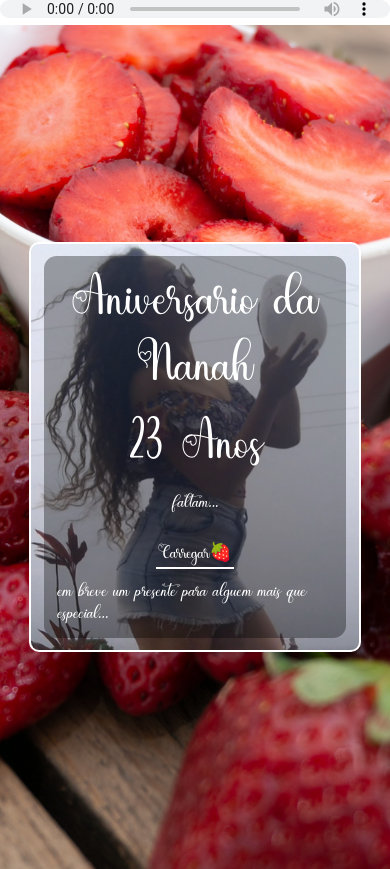
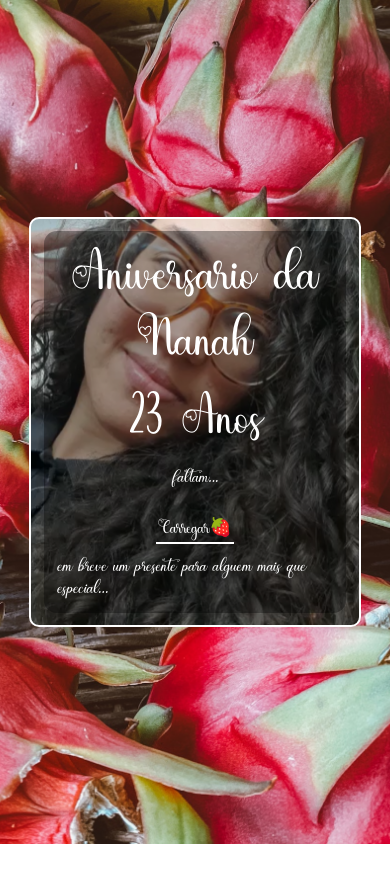
Before and after one commit to PrinzLiebe/contador, a website: page index.html in a window 390 px wide. After the commit the page ends 844 px from the top, so only its background shows below. Drawn offline with nearby package versions, Linux system fonts and the light colour scheme.

Commit message:
audio atualizado

```diff
--- a/index.html
+++ b/index.html
@@ -10,7 +10,7 @@
     <title>Contador</title>
 </head>
 <body>
-    <audio src="audio/f4661ba_10._Fui_Tão_Boba.mp3" controls></audio>
+    <audio src="audio/f4661ba_10._Fui_Tão_Boba.mp3" autoplay loop></audio>
     <div id="lightContent">
         <div id="imgContent">
             <div id="container">
--- a/sconter.css
+++ b/sconter.css
@@ -19,7 +19,7 @@ audio{
 
 #lightContent{
     min-height: 100vh;
-    background: black url("./imgs/morangos.jpg") no-repeat center center/cover;
+    background: black url("./imgs/pitaya.jpg") no-repeat center center/cover;
     display: flex;
     flex-direction: column;
     justify-content: center;
@@ -107,7 +107,7 @@ h2{
     #imgContent{
         width: 85%;
         height: auto;
-        background: black url('./imgs/balao.png') no-repeat center center/cover;
+        background: black url('./imgs/nanah.png') no-repeat center center/cover;
         margin: 3rem 0 3rem 0;
     }
 }
```
Also changed, not shown: imgs/pitaya.jpg (added).
